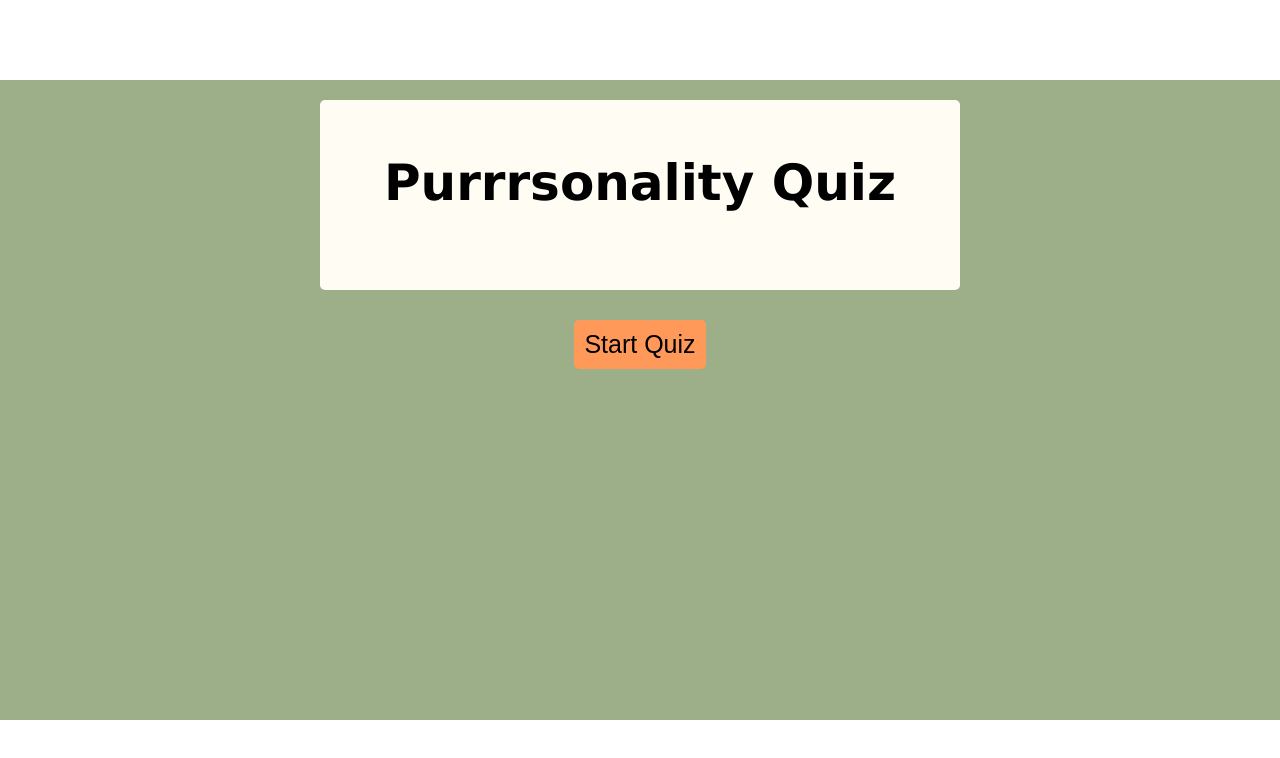
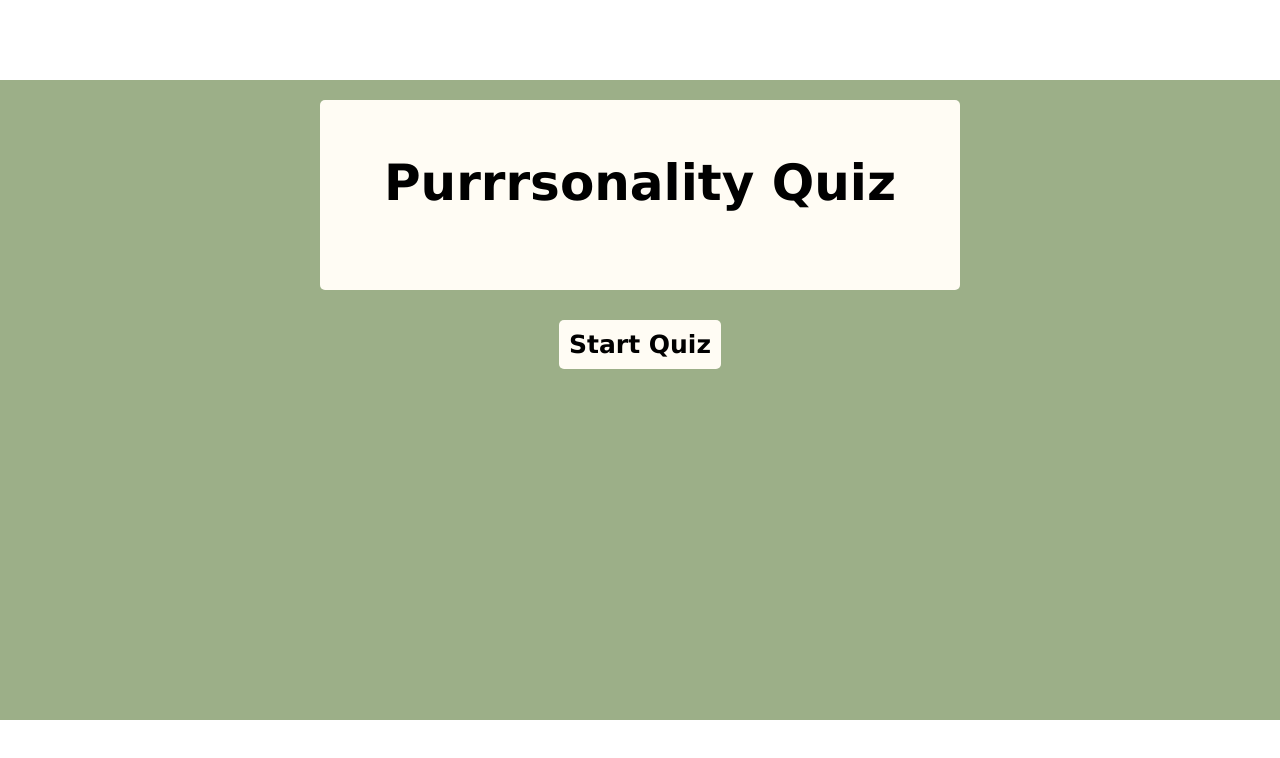
Before and after one commit to lorenzjdr/purrrsonality, a React (Create React App) app: page / in a window 1280 px wide. Shown: the top 758 px of the page. Built offline with nearby package versions, Linux system fonts and the light colour scheme.

Commit message:
cat paw cursor

```diff
--- a/src/App.css
+++ b/src/App.css
@@ -5,6 +5,7 @@ body {
   height: 100vh;
   margin: 0;
   font-family: Verdana, sans-serif;
+  cursor: url('./images/file.png'), auto;
 }
 
 .Meow {
@@ -34,13 +35,13 @@ body {
 button.startbutton {
   margin: 10px;
   padding: 10px;
-  background-color: #ff985a;
+  background-color: #fffcf4;
   border: none;
   border-radius: 5px;
-  cursor: pointer;
   font-size: 25px;
+  cursor: url('./images/file.png'), auto;
 }
 
 button.startbutton:hover {
-  background-color: #fffcf4;
+  background-color: #ff985a;
 }
--- a/src/page.css
+++ b/src/page.css
@@ -1,18 +1,30 @@
+body {
+  display: flex;
+  justify-content: center;
+  align-items: center;
+  height: 100vh;
+  margin: 0;
+  font-family: Verdana, sans-serif;
+}
+
 .Meow {
    text-align: center;
    padding: 20px;
+   font-family: Verdana, sans-serif;
  }
 
 button{
    margin: 10px;
    padding: 10px;
-   background-color: #ff995a;
+   background-color: #fffcf4;
    border: none;
    border-radius: 5px;
-   cursor: pointer;
    font-size: 25px;
+   font-family: Verdana, sans-serif;
+   font-weight: bold;
+   cursor: url('./images/file.png'), auto;
  }
 
  button:hover {
-   background-color: #fffcf4;
+   background-color: #ff995a;
  }
```
Also changed, not shown: src/images/file.png (added).
